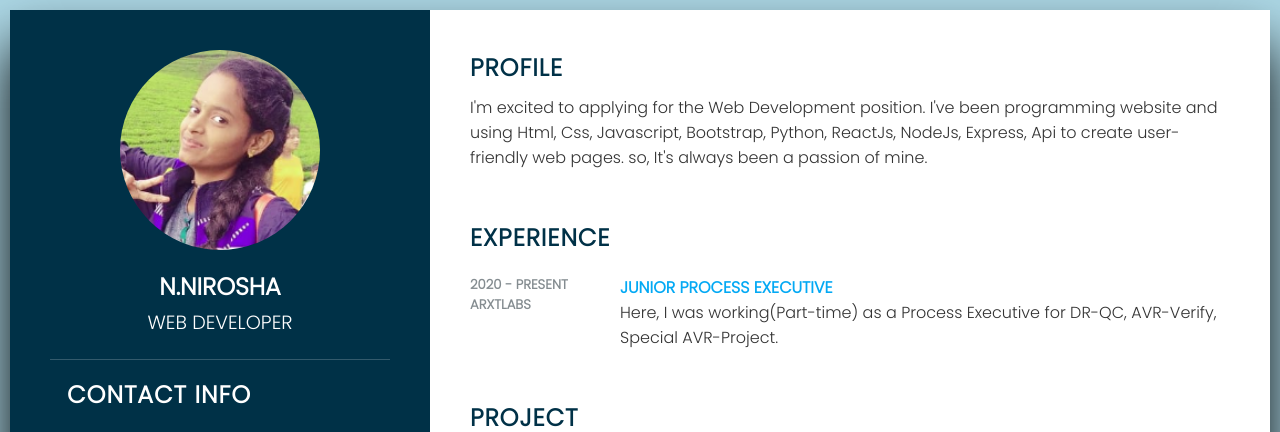
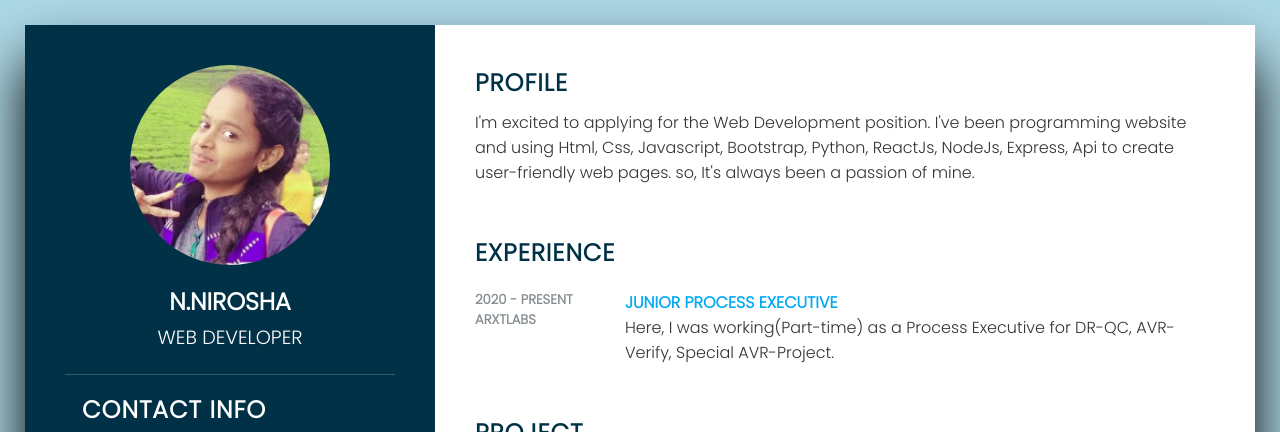
Before and after one commit to parthinirosha25/Nirosha---RESUME, a plain HTML site: page index.html in a window 1280 px wide. Shown: the top 432 px of the page. Drawn offline with Linux system fonts and the light colour scheme.

Commit message:
Add files via upload
57465

```diff
--- a/style.css
+++ b/style.css
@@ -19,8 +19,8 @@
     position: relative;
     width: 100%;
     max-width: 1000%;
-    max-height: 3000px;
-    margin: 10px;
+    max-height: 2000px;
+    margin: 25px;
     background: #fff;
     display: grid;
     grid-template-columns: 1fr 2fr;
```
